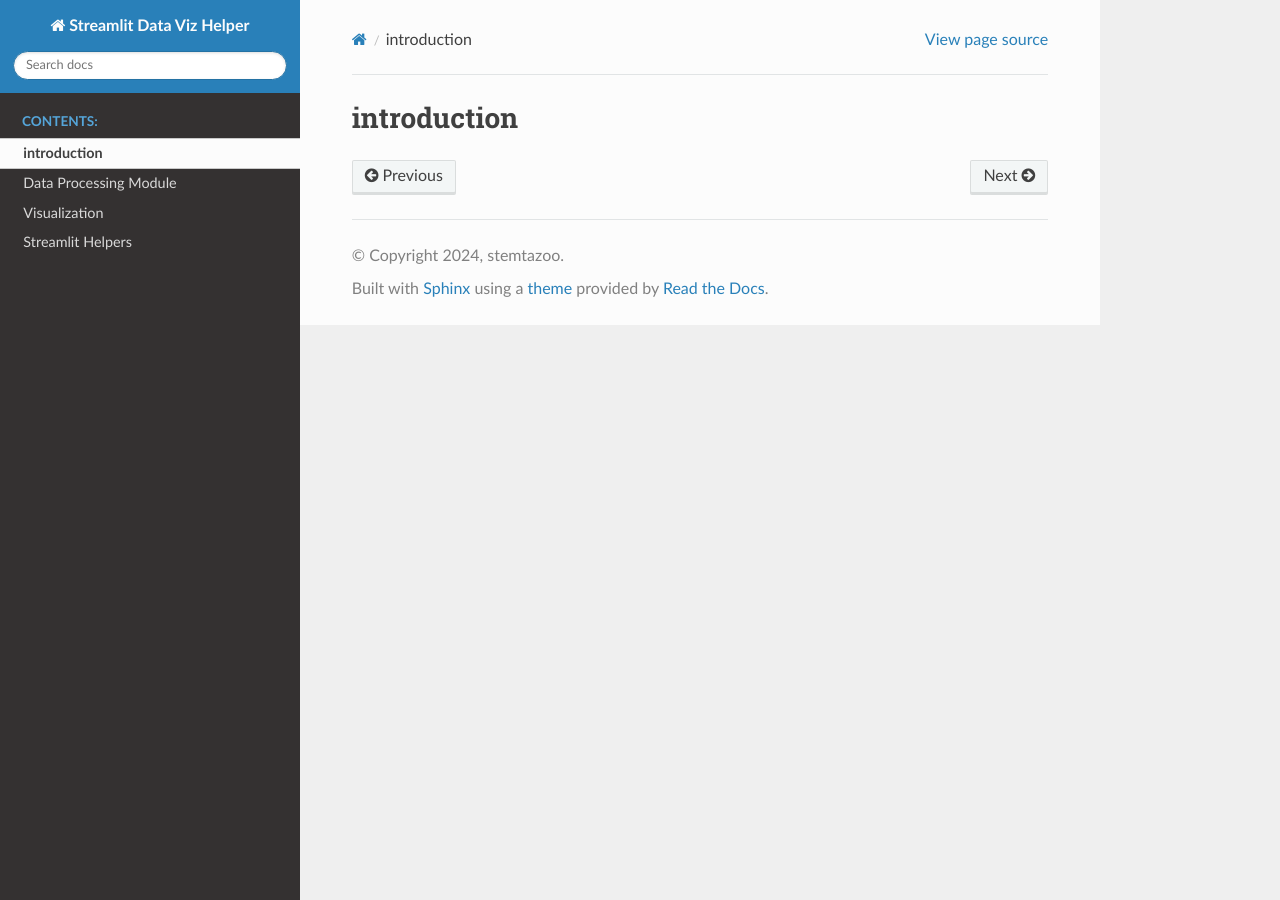
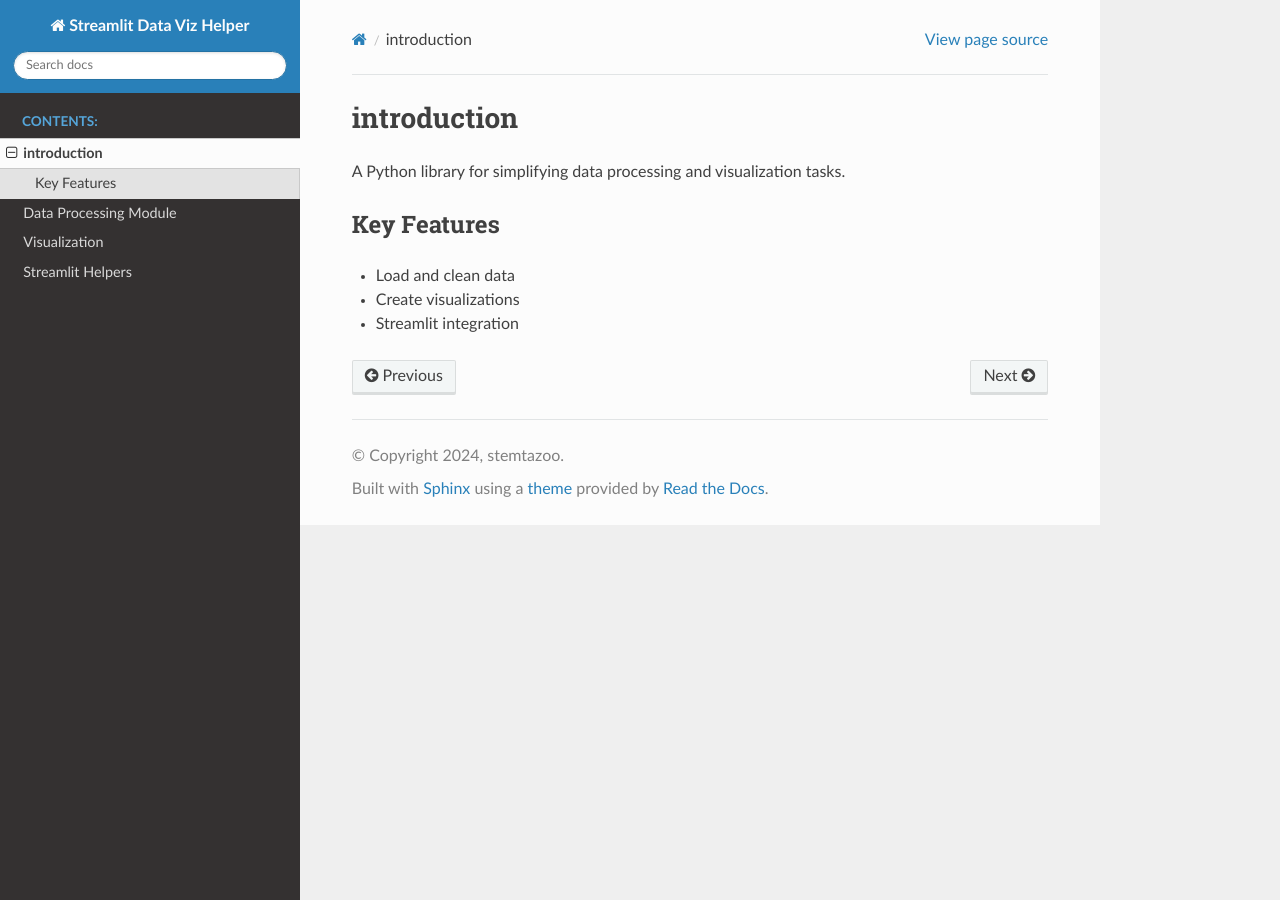
Before and after one commit to stemtazoo/streamlit-data-viz-helper, a Sphinx documentation site: the page built from source/introduction.rst, in a window 1280 px wide. Built offline with Sphinx 7.4.7 and the Read the Docs theme 3.1.0, drawn with Linux system fonts in a browser that asks for light colours.

Commit message:
Update Sphinx documentation

```diff
--- a/source/introduction.rst
+++ b/source/introduction.rst
@@ -1,2 +1,10 @@
 introduction
 ======================
+
+A Python library for simplifying data processing and visualization tasks.
+
+Key Features
+------------
+- Load and clean data
+- Create visualizations
+- Streamlit integration
```
